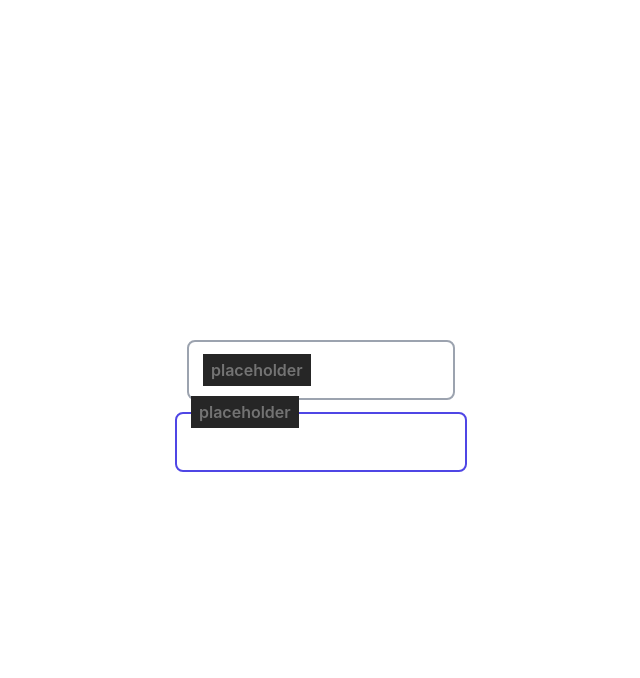
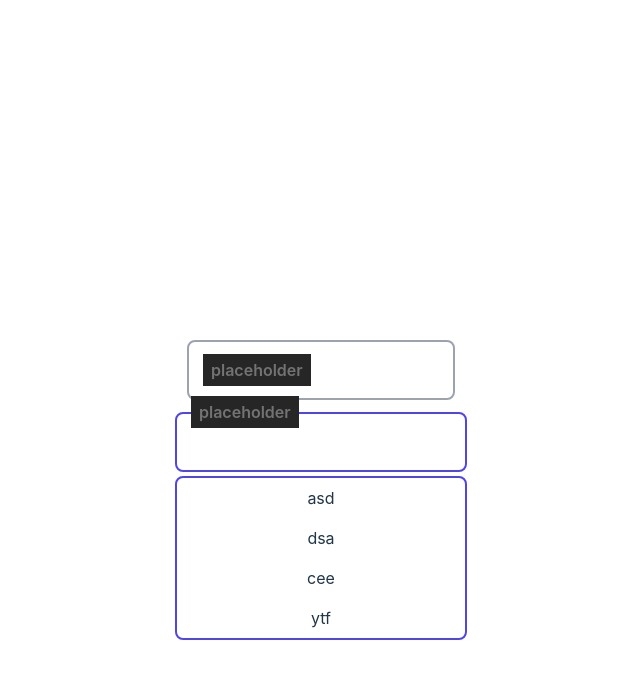
Before and after one commit to Sigwar/frd_2022, a Vue app: page / in a window 1280 px wide. Both pictures are taken after a click on the element 640 px from the left and 442 px from the top of the page. Shown: the top 678 px of the page, without its empty margins (319-959 px from the left). Built offline with nearby package versions, Linux system fonts and the light colour scheme.

Commit message:
feat: Select component

```diff
--- a/index.html
+++ b/index.html
@@ -4,7 +4,7 @@
     <meta charset="UTF-8" />
     <link rel="icon" type="image/svg+xml" href="/vite.svg" />
     <meta name="viewport" content="width=device-width, initial-scale=1.0" />
-    <title>Vite + Vue + TS</title>
+    <title>Fifa Antologic</title>
   </head>
   <body>
     <div id="app"></div>
--- a/src/components/form/select/select.component.vue
+++ b/src/components/form/select/select.component.vue
@@ -14,7 +14,7 @@ export default {
     },
     options: {
       type: Array,
-      default: ''
+      default: () => []
     },
     tabIndex: {
       type: Number,
@@ -49,7 +49,7 @@ export default {
          v-bind="$attrs"
          :value="modelValue"
          @input="$emit('update:modelValue', $event.target.value)"
-         @click="isFocus = !isFocus"
+         @click.self.stop="isFocus = !isFocus"
          @focusout="isFocus = !isFocus"
          :class="{'border-indigo-600' : isFocus}"
          class="h-[60px] z-10 border-gray-400 rounded-lg py-4 border-2 bg-transparent px-2 outline-none w-full text-left">
@@ -58,20 +58,35 @@ export default {
     </div>
 
     <span v-if="placeholder"
-          @click="isFocus = !isFocus"
+          @click.self.stop="isFocus = !isFocus"
           :class="[isPlaceholderTop ? 'top-0 z-1' : 'top-1/2 z-[-1]' ]"
           class="pointer-events-none duration-100 p-2 py-1 absolute left-4 -translate-y-1/2 bg-neutral-800 text-neutral-500 font-semibold">
 
           {{ placeholder }}
         </span>
 
-    <ul v-if="isFocus">
-      <li v-for="option in options"
-          :key="option"
-          @click="isFocus = !isFocus">{{option}}</li>
-    </ul>
-    <div class="relative">
+    <Transition>
+      <ul v-if="isFocus"
+          class="absolute w-full border-2 rounded-lg border-solid border-indigo-600 mt-1">
 
-    </div>
+        <li v-for="option in options"
+            :key="option"
+            @click="$emit('update:modelValue', option)"
+            class="cursor-pointer py-2 hover:bg-indigo-600/40">{{ option }}
+        </li>
+      </ul>
+    </Transition>
   </div>
 </template>
+
+<style scoped>
+.v-enter-active,
+.v-leave-active {
+  transition: opacity 0.3s ease;
+}
+
+.v-enter-from,
+.v-leave-to {
+  opacity: 0;
+}
+</style>
--- a/src/views/Home.views.vue
+++ b/src/views/Home.views.vue
@@ -1,5 +1,5 @@
 <script>
-import { reactive } from 'vue'
+import { reactive, ref } from 'vue'
 import cInput from '@/components/form/input/input.component.vue'
 import cSelect from '@/components/form/select/select.component.vue'
 
@@ -13,17 +13,21 @@ export default {
     const myForm = reactive({
       name: ''
     })
+    const options = ref(['asd','dsa','cee','ytf'])
 
     return {
-      myForm
+      myForm,
+      options
     }
   }
 }
 </script>
 
 <template>
-  <c-input placeholder="placeholder"/>
-  <c-select />
+  {{myForm.name}}
+  <c-input placeholder="placeholder" v-model="myForm.name"/>
+
+  <c-select :options="options" v-model="myForm.name"/>
 </template>
 
 <style scoped>
```
Also changed, not shown: 1 other file (tests, documents, lock files or other folders).
